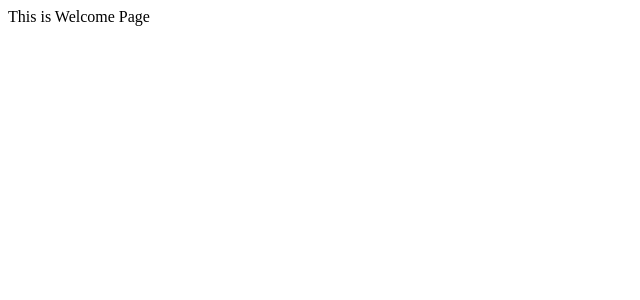
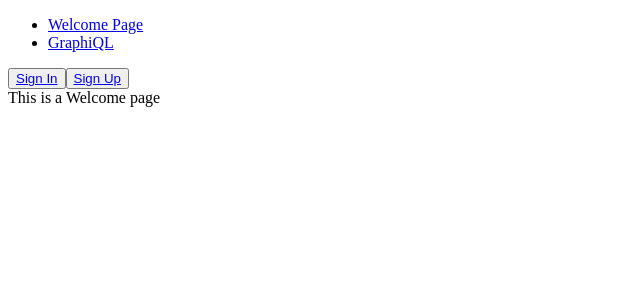
Before and after one commit to oolenkazolot/graphiql-app, a React (Vite) app: page / in a window 1280 px wide. Shown: the top 300 px of the page, without its empty margins (0-640 px from the left). Built offline with nearby package versions, Linux system fonts and the light colour scheme.

Commit message:
feat: add header, navigation components

```diff
--- a/src/App.tsx
+++ b/src/App.tsx
@@ -1,12 +1,15 @@
-import { Routes, Route, Link } from 'react-router-dom';
+import { Routes, Route} from 'react-router-dom';
 import MainPage from './pages/MainPage';
 import ErrorPage from './pages/ErrorPage';
 import SignInPage from './pages/SignInPage';
 import SignUpPage from './pages/SignUpPage';
 import WelcomePage from './pages/WelcomePage';
+import Header from './components/Header';
 
 function App() {
   return (
+    <div>
+      <Header />
     <Routes>
       <Route path="/" element={<WelcomePage />} />
       <Route path="/SignIn" element={<SignInPage />} />
@@ -14,6 +17,8 @@ function App() {
       <Route path="/Main" element={<MainPage />} />
       <Route path="*" element={<ErrorPage />} />
     </Routes>
+    </div>
+
   );
 }
 
--- /dev/null
+++ b/src/components/Header.tsx
@@ -0,0 +1,10 @@
+import Navigation from "./Navigation";
+import HeaderBtns from "./HeaderBtns";
+
+function Header() {
+    return <header className="header">
+      <Navigation />
+      <HeaderBtns />
+    </header>
+  }
+  export default Header;
--- /dev/null
+++ b/src/components/HeaderBtns.tsx
@@ -0,0 +1,19 @@
+import { NavLink } from 'react-router-dom';
+
+function HeaderBtns() {
+    return (
+      <div className="btns">
+        <button className="btns__sign-in">
+            <NavLink to="/SignIn" className="nav__link">
+              Sign In
+            </NavLink>
+        </button>
+        <button className="btns__sign-up">
+            <NavLink to="/SignUp" className="nav__link">
+              Sign Up
+            </NavLink>
+        </button>
+      </div>
+    );
+  }
+  export default HeaderBtns;
--- /dev/null
+++ b/src/components/Navigation.tsx
@@ -0,0 +1,21 @@
+import { NavLink } from 'react-router-dom';
+
+function Navigation() {
+    return (
+      <nav className="nav">
+        <ul className="nav__ul">
+          <li className="nav__li">
+            <NavLink to="/" className="nav__link">
+              Welcome Page
+            </NavLink>
+          </li>
+          <li className="nav__li">
+            <NavLink to="/Main" className="nav__link">
+              GraphiQL
+            </NavLink>
+          </li>
+        </ul>
+      </nav>
+    );
+  }
+  export default Navigation;
--- a/src/pages/WelcomePage.tsx
+++ b/src/pages/WelcomePage.tsx
@@ -1,4 +1,8 @@
 function WelcomePage() {
-    return <div>This is Welcome Page</div>;
+  return (
+    <div className="welcome-page">
+      This is a Welcome page
+    </div>
+   )
   }
   export default WelcomePage;
```
